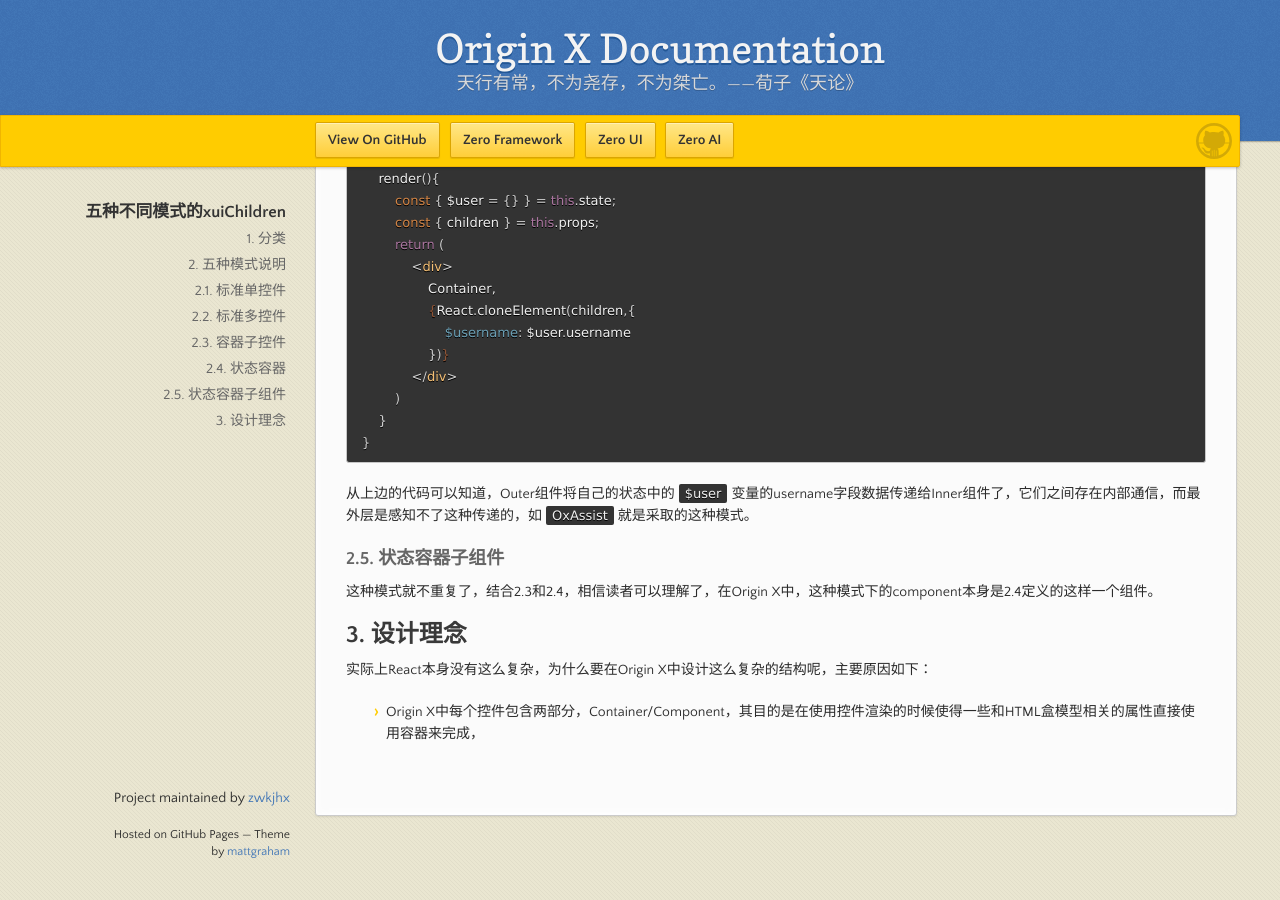
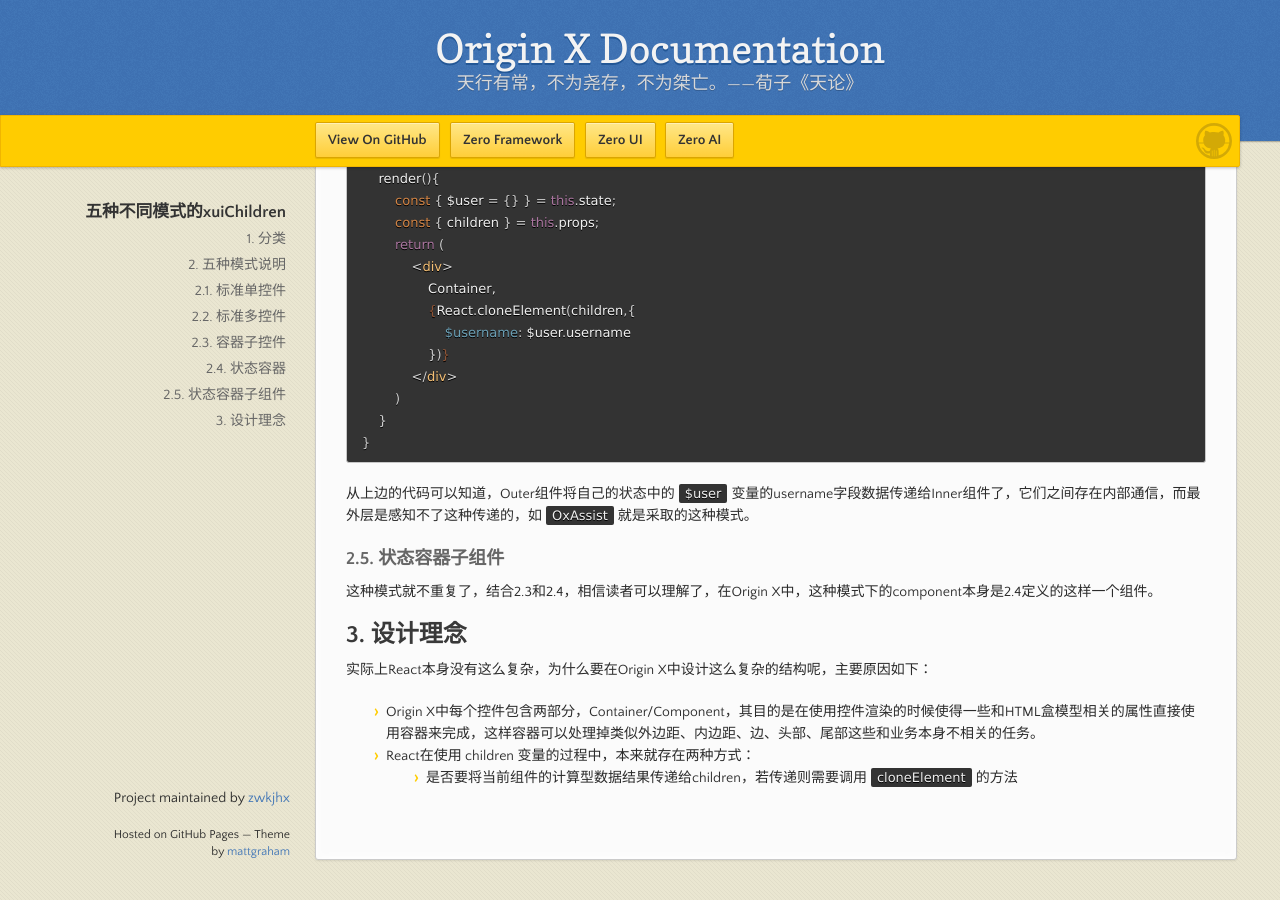
Before and after one commit to zwkjhx/ox-doc, a Jekyll site: the page built from specification/3-origin-xgui-fan/spo-017-wu-zhong-bu-tong-mo-shi-de-xuichildren-shuo-ming.md, in a window 1280 px wide and 900 px high, scrolled down 3180 px. Built offline with Jekyll 4.4.1, drawn with Linux system fonts in a browser that asks for light colours; our own code applies the rules of GitHub Pages for plain Markdown files; before the commit the page ends 4036 px from its top, so only the background shows below that.

Commit message:
Updates specification/3-origin-xgui-fan/spo-017-wu-zhong-bu-tong-mo-shi-de-xuichildren-shuo-ming.md
Auto commit by GitBook Editor

```diff
--- a/specification/3-origin-xgui-fan/spo-017-wu-zhong-bu-tong-mo-shi-de-xuichildren-shuo-ming.md
+++ b/specification/3-origin-xgui-fan/spo-017-wu-zhong-bu-tong-mo-shi-de-xuichildren-shuo-ming.md
@@ -175,4 +175,6 @@
 
 实际上React本身没有这么复杂，为什么要在Origin X中设计这么复杂的结构呢，主要原因如下：
 
-* Origin X中每个控件包含两部分，Container/Component，其目的是在使用控件渲染的时候使得一些和HTML盒模型相关的属性直接使用容器来完成，
+* Origin X中每个控件包含两部分，Container/Component，其目的是在使用控件渲染的时候使得一些和HTML盒模型相关的属性直接使用容器来完成，这样容器可以处理掉类似外边距、内边距、边、头部、尾部这些和业务本身不相关的任务。
+* React在使用 children 变量的过程中，本来就存在两种方式：
+  * 是否要将当前组件的计算型数据结果传递给children，若传递则需要调用`cloneElement`的方法
```
